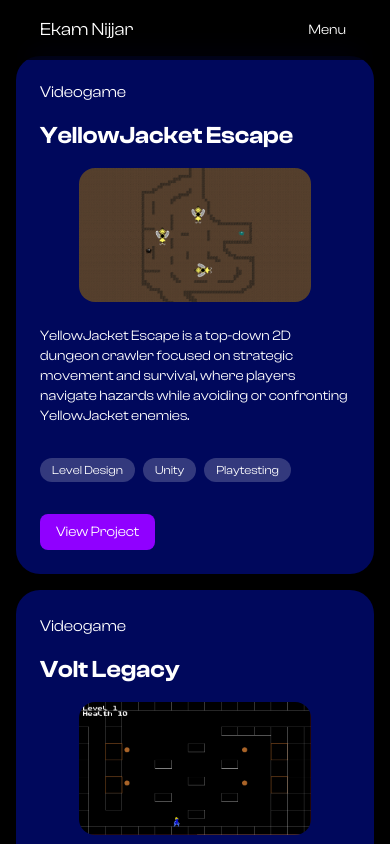
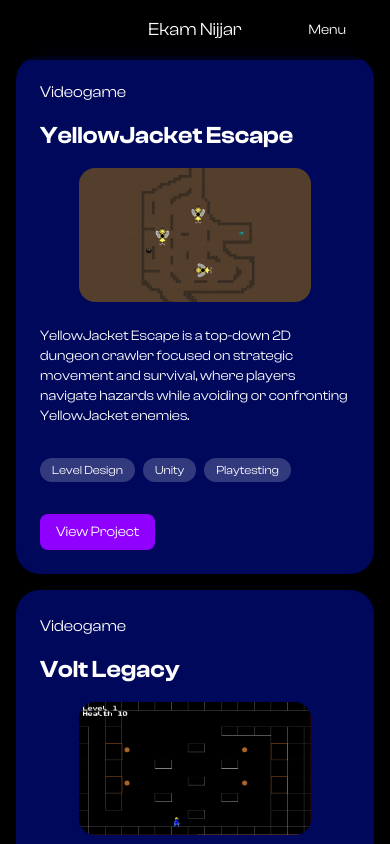
Before and after one commit to ekam-n/ekamn.com, a React (Vite) app: page /projects in a window 390 px wide. Shown: the top 844 px of the page. Built offline with nearby package versions, Linux system fonts and the light colour scheme.

Commit message:
added header title animation below md screen width

```diff
--- a/src/components/header.tsx
+++ b/src/components/header.tsx
@@ -1,5 +1,5 @@
 import { useState, useEffect, useRef } from "react";
-import { Link } from "react-router-dom";
+import { Link, useLocation } from "react-router-dom";
 
 const socialLinks = [
   { href: "https://www.linkedin.com/in/ekam-n/", text: "LinkedIn" },
@@ -8,6 +8,9 @@ const socialLinks = [
 ];
 
 export default function Header() {
+  const location = useLocation();
+  const onProjects = location.pathname.startsWith("/projects");
+
   const [contactOpen, setContactOpen] = useState(false); // desktop contact dropdown
   const [mobileOpen, setMobileOpen]   = useState(false); // mobile combined dropdown
 
@@ -33,10 +36,28 @@ export default function Header() {
 
   return (
     <header className="fixed top-0 left-0 w-full flex justify-between items-center px-8 py-3 md:py-4 bg-black/50 text-white z-50 backdrop-blur-md">
-      {/* Name links home */}
+      {/* Animated title overlay (mobile only; doesn't affect layout) */}
       <Link
         to="/"
-        className="inline-block px-2 py-1 md:py-2 text-base text-lg md:text-lg lg:text-xl cursor-pointer hover:underline"
+        className={[
+          "absolute top-1/2 left-8 md:hidden",
+          "inline-block px-2 py-1 md:py-2 text-base text-lg md:text-lg lg:text-xl cursor-pointer hover:underline",
+          "transition-transform duration-800 ease-out transform-gpu will-change-transform whitespace-nowrap"
+        ].join(" ")}
+        style={{
+          // 2rem = Tailwind spacing.8 (matching header padding)
+          transform: onProjects
+            ? "translateY(-50%) translateX(calc(50vw - 2rem - 50%))"
+            : "translateY(-50%) translateX(0)"
+        }}
+      >
+        Ekam Nijjar
+      </Link>
+
+      {/* Spacer on mobile; visible (real) title on md+ */}
+      <Link
+        to="/"
+        className="inline-block px-2 py-1 md:py-2 text-base text-lg md:text-lg lg:text-xl cursor-pointer hover:underline invisible md:visible"
       >
         Ekam Nijjar
       </Link>
```
